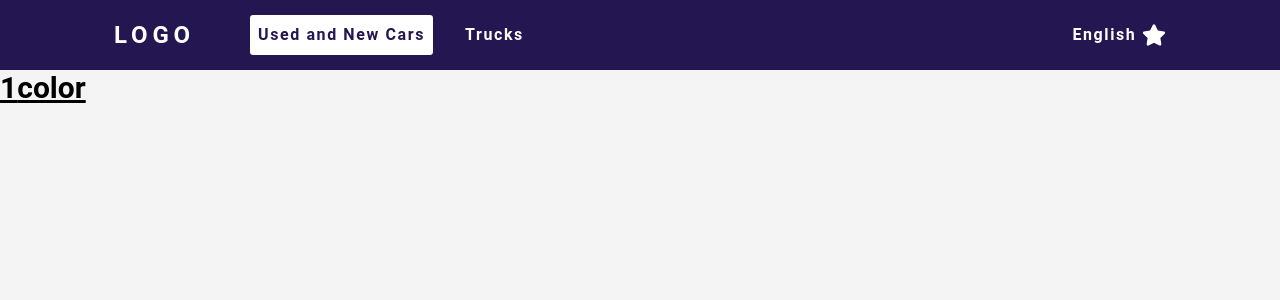
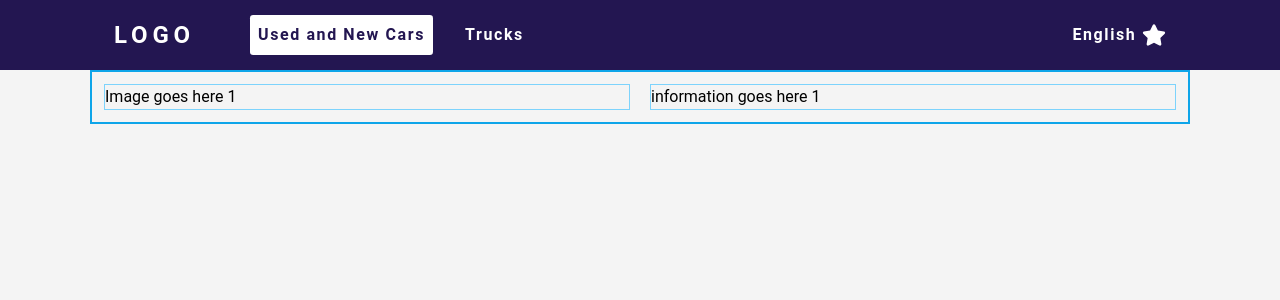
Before and after one commit to muhammedb8826/ecommerce, a React (Vite) app: page /cars/1 in a window 1280 px wide. Shown: the top 300 px of the page. Built offline with nearby package versions, Linux system fonts and the light colour scheme.

Commit message:
cCreate a details component

```diff
--- a/src/App.tsx
+++ b/src/App.tsx
@@ -6,6 +6,7 @@ import Navbar from './components/Navbar';
 import Favorites from './pages/Favorites';
 import Details from './pages/Details';
 import './styles/main.css';
+import NotFound from './pages/NotFound';
 
 const App = () => {
   return (
@@ -19,6 +20,7 @@ const App = () => {
         <Route path="/cars/:id" element={<Details />} />
         <Route path="/trucks" element={<Trucks />} />
         <Route path="/favorites" element={<Favorites />} />
+        <Route path="*" element={<NotFound />} />
       </Routes>
     </main>
   );
--- /dev/null
+++ b/src/components/DetailsImage.tsx
@@ -0,0 +1,11 @@
+type ID = {
+  id: string | number;
+};
+
+function DetailsImage({ id }: ID) {
+  return (
+    <div className="w-1/2 border border-sky-300">Image goes here {id}</div>
+  );
+}
+
+export default DetailsImage;
--- /dev/null
+++ b/src/components/DetailsText.tsx
@@ -0,0 +1,13 @@
+type ID = {
+  id: number | string;
+};
+
+const DetailsText = ({ id }: ID) => {
+  return (
+    <div className="w-1/2 border border-sky-300">
+      information goes here {id}
+    </div>
+  );
+};
+
+export default DetailsText;
--- a/src/pages/Details.tsx
+++ b/src/pages/Details.tsx
@@ -1,10 +1,18 @@
 import { useParams } from 'react-router-dom';
+import DetailsImage from '../components/DetailsImage';
+import DetailsText from '../components/DetailsText';
 
 const Details = () => {
-  const { id } = useParams();
+  const { id } = useParams<{ id: string }>();
+  if (!id) {
+    return <div>No id provided in the url</div>;
+  }
   return (
-    <div className="">
-      <h1 className="text-3xl font-bold underline">{id}color</h1>
+    <div className="wrapper border-2 border-sky-500 p-3">
+      <div className="flex justify-between gap-5">
+        <DetailsImage id={id} />
+        <DetailsText id={id} />
+      </div>
     </div>
   );
 };
--- /dev/null
+++ b/src/pages/NotFound.tsx
@@ -0,0 +1,17 @@
+import { NavLink } from 'react-router-dom';
+
+function NotFound() {
+  return (
+    <>
+      <h1 className="text-center text-cyan-500 text-xl">404 Page not found</h1>
+      <NavLink
+        to="/"
+        className="text-center text-blue-700 underline hover:underline-offset-4"
+      >
+        Go to home page
+      </NavLink>
+    </>
+  );
+}
+
+export default NotFound;
--- a/src/styles/main.css
+++ b/src/styles/main.css
@@ -26,6 +26,12 @@ body {
   display: flex;
   flex-direction: column;
   min-height: 100vh;
+}
+
+.wrapper {
+  width: 100%;
+  max-width: var(--container-width);
+  margin: 0 auto;
 }
 
 .nav-container {
```
